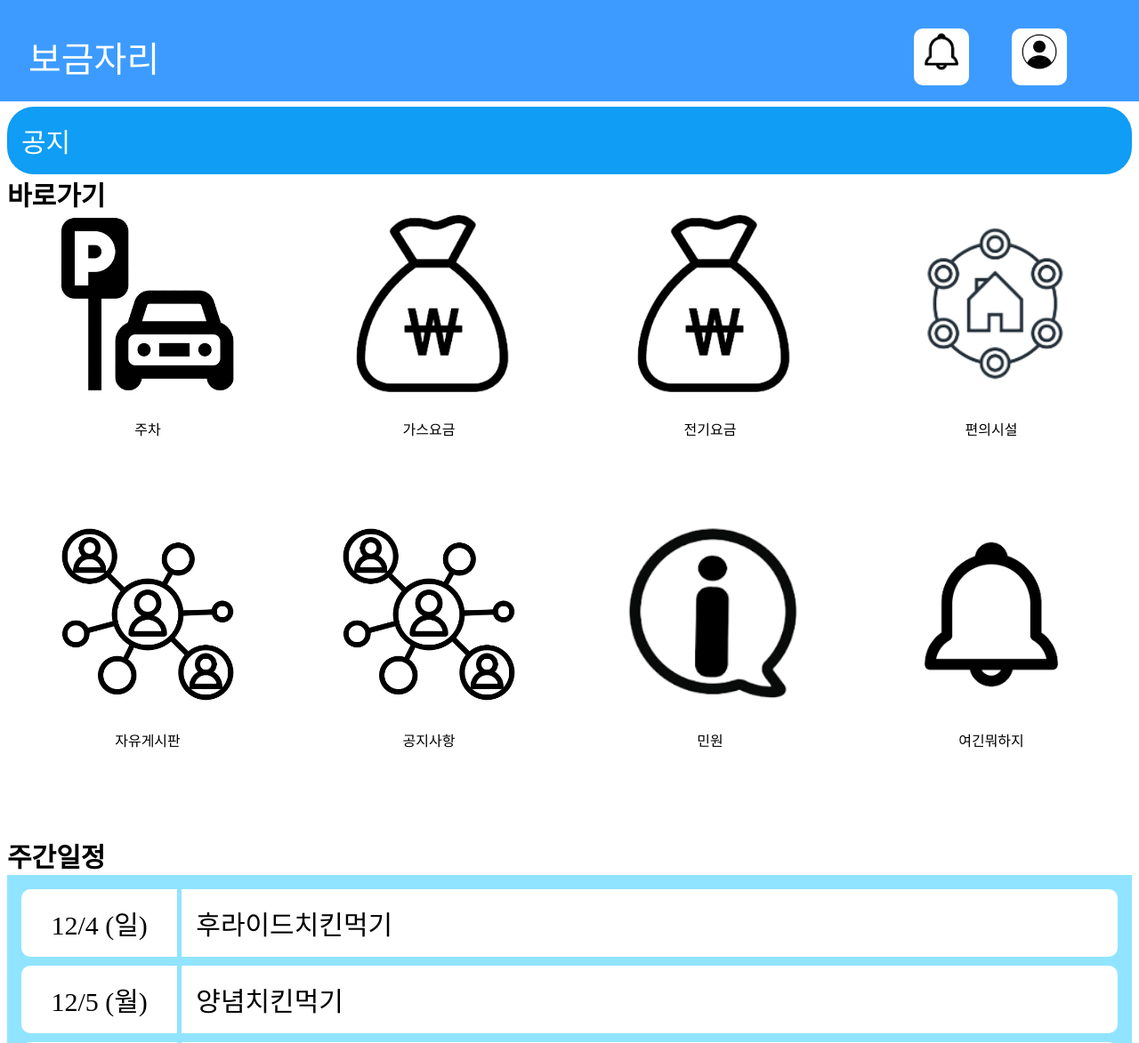
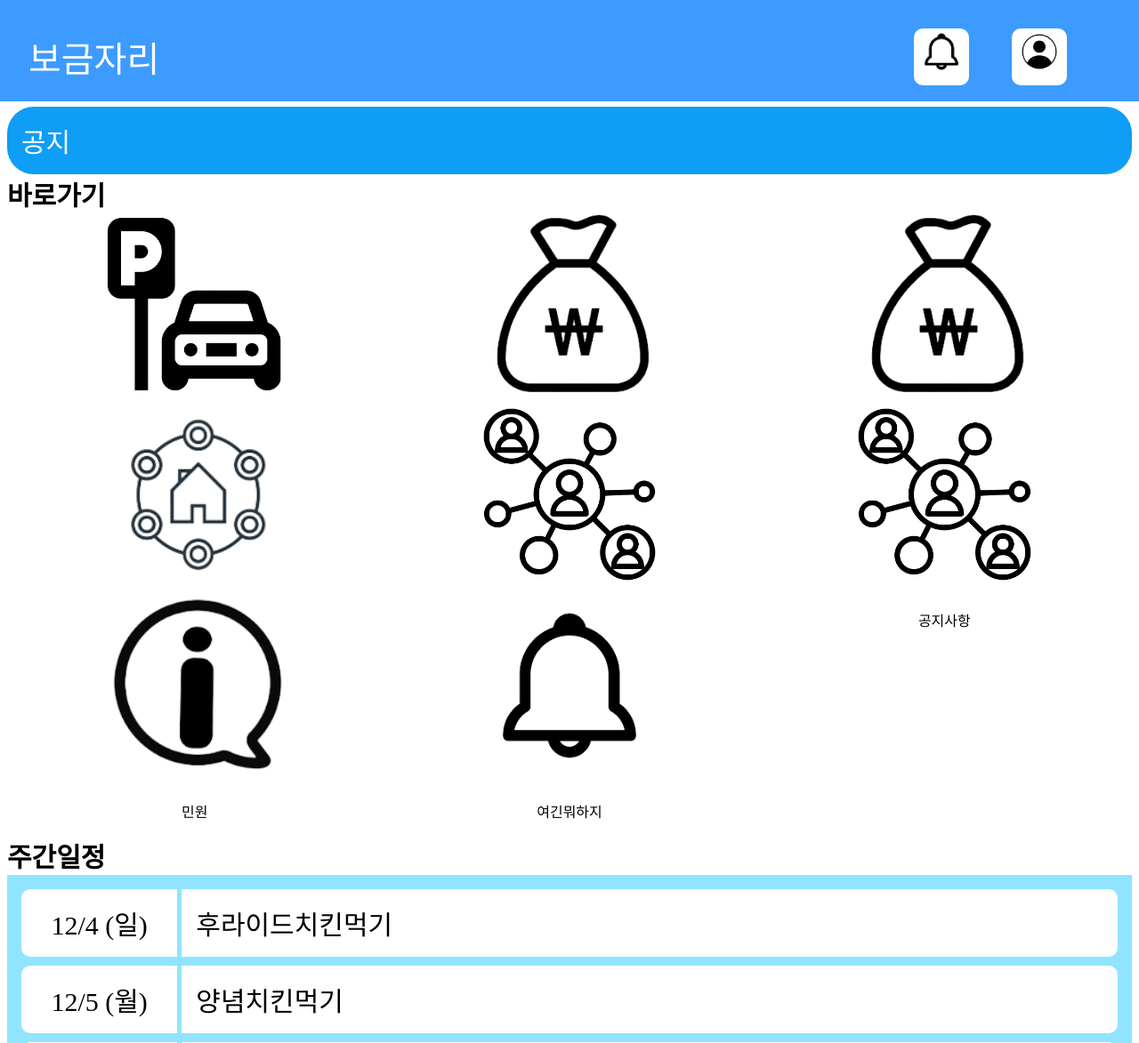
Before and after one commit to sungb0131/Assertive, a Django app: page /main/ in a window 1280 px wide. Shown: the top 1173 px of the page at 89% size. Run offline with Django 4.2, Linux system fonts and the light colour scheme; the visitor is signed in with stand-in values (Sample User, id 1); data that the repository does not hold is empty; parts of the project's set-up code (start-up, migrations or seed data) failed here and were passed over.

Commit message:
Update index.css

```diff
--- a/static/main/index.css
+++ b/static/main/index.css
@@ -108,7 +108,7 @@ footer {
     #main {
         display: grid;
         height: 700px;
-        grid-template-columns: 1fr 1fr 1fr 1fr;
+        grid-template-columns: 1fr 1fr 1fr;
         grid-template-rows: 1fr 1fr;
     }
 
```
